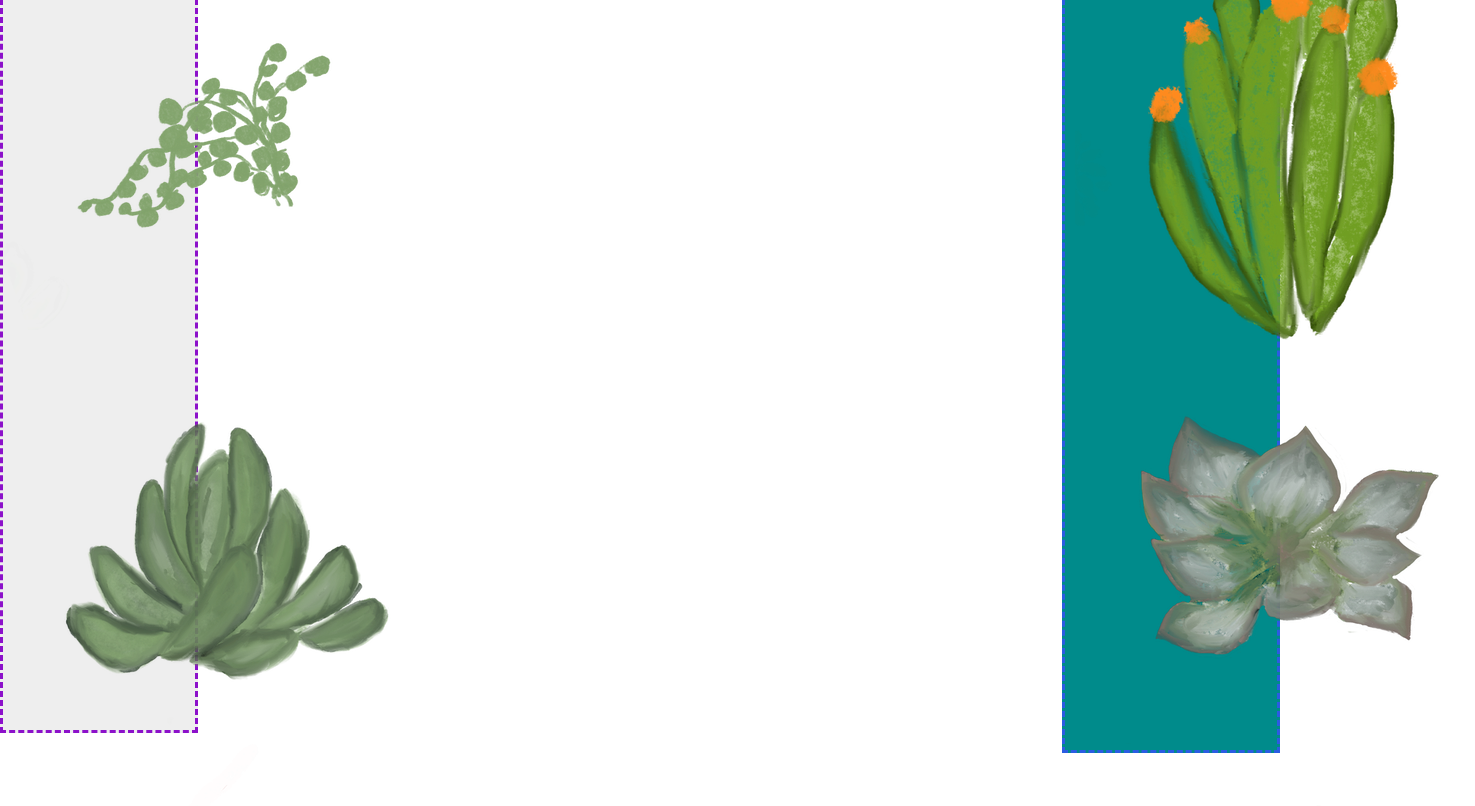
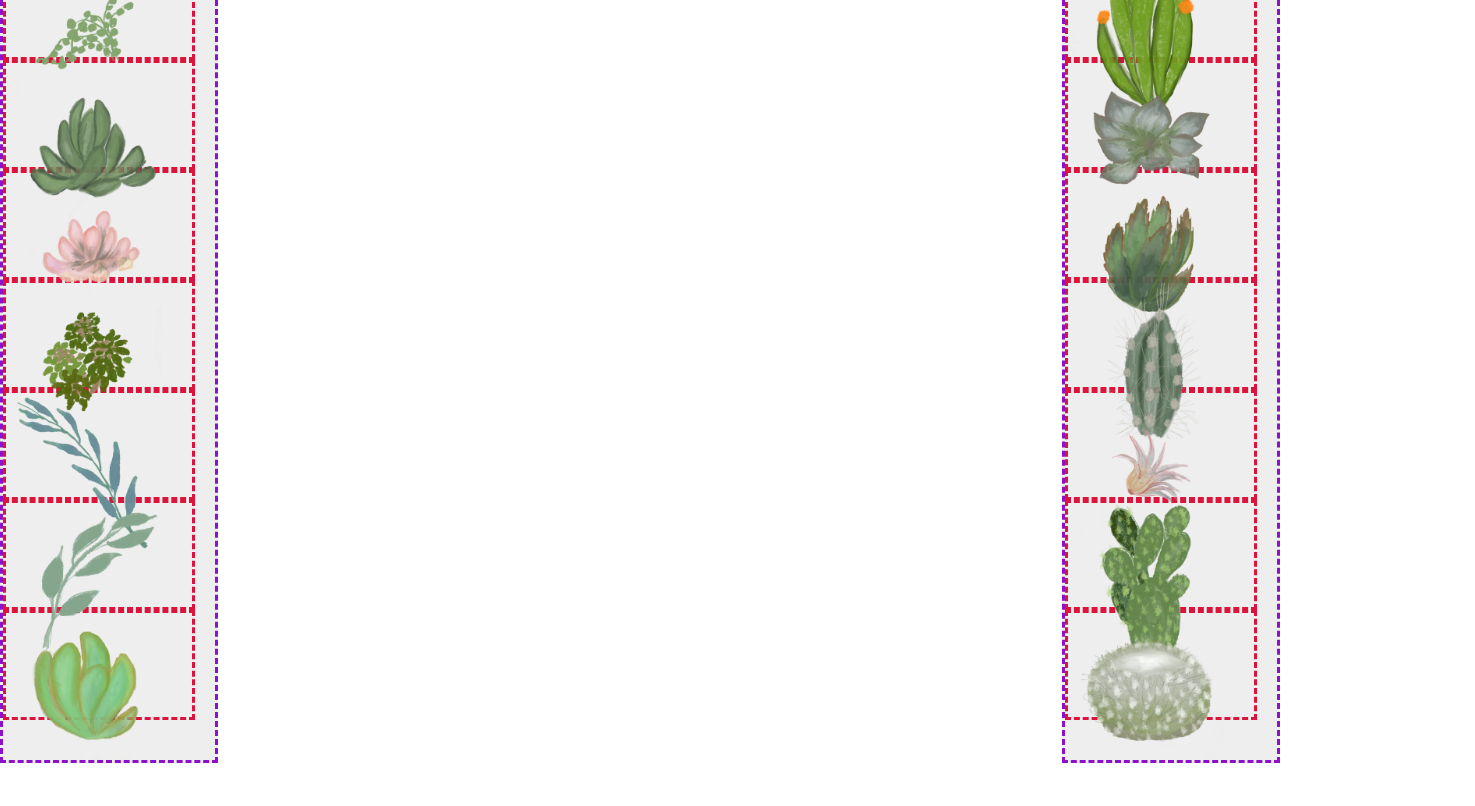
Before and after one commit to javichi09/pw_terrario_2023a, a plain HTML site: page index.html in a window 1280 px wide. Shown: the part 73-879 px from the top of the page, 1475 px wide, since content can reach past the window. After the commit the page ends 842 px from the top, so only its background shows below. Drawn offline with Linux system fonts and the light colour scheme.

Commit message:
posicionaiento deholders y plants

```diff
--- a/style.css
+++ b/style.css
@@ -4,27 +4,40 @@ h1{
     text-align: center;
 }
 
-#left-container{
+.container{
     background-color: #eee;
     width: 15%;
     height:100%;
-    left: 0px;
-    top: 0px;
+    top: 10px;
     position: absolute;
+    padding: 10px;
     border: 3px;
     border-style: dashed;
     border-color: rgb(140, 17, 202);
+
+}
+
+#left-container{
+    left: 0px;
 }
 
 #right-container{
-    background-color: darkcyan;
-    width: 15%;
-    height:100%;
     right: 0px;
-    top: 0px;
-    position: absolute;
+}
+.plant-holder {
+    position: relative;
+    height: 13%;
+    left: -10px;
     border: 3px;
     border-style: dashed;
-    border-color: rgb(43, 92, 226);
-    padding: 10px;
+    border-color: crimson;
+
 }
+
+.plant{
+
+    position:absolute;
+    max-width: 150%;
+    max-height: 150%;
+    z-index: 10;
+}
```
Also changed, not shown: index.html (+0 -2 lines).
